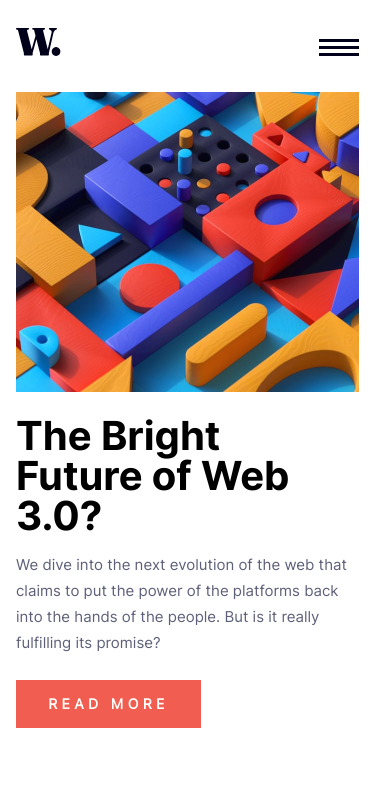
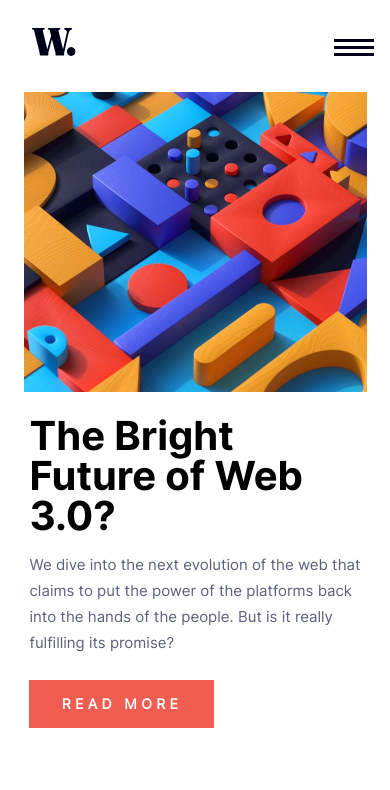
Before and after one commit to AzureCloud9/News-Homepage-React, a React (Create React App) app: page / in a window 390 px wide. Shown: the top 790 px of the page. Built offline with nearby package versions, Linux system fonts and the light colour scheme.

Commit message:
Update mobile*
fixed some bugs and made responsibility better.

```diff
--- a/src/App.css
+++ b/src/App.css
@@ -148,8 +148,8 @@ a {
   display: flex;
   justify-content: center;
   flex-direction: column;
-  margin-left: 16px;
-  width: 100vw;
+  align-items: center;
+  width: 100%;
 }
 
 .mainHeader {
--- a/src/components/PageLayout.css
+++ b/src/components/PageLayout.css
@@ -1,4 +1,7 @@
 .pageLayout {
+    display: flex;
+    flex-direction: column;
+    align-items: center;
     width: 100vw;
     height: 100vh;
 }
```
Also changed, not shown: src/components/PageLayout.js (+7 -0 lines).
